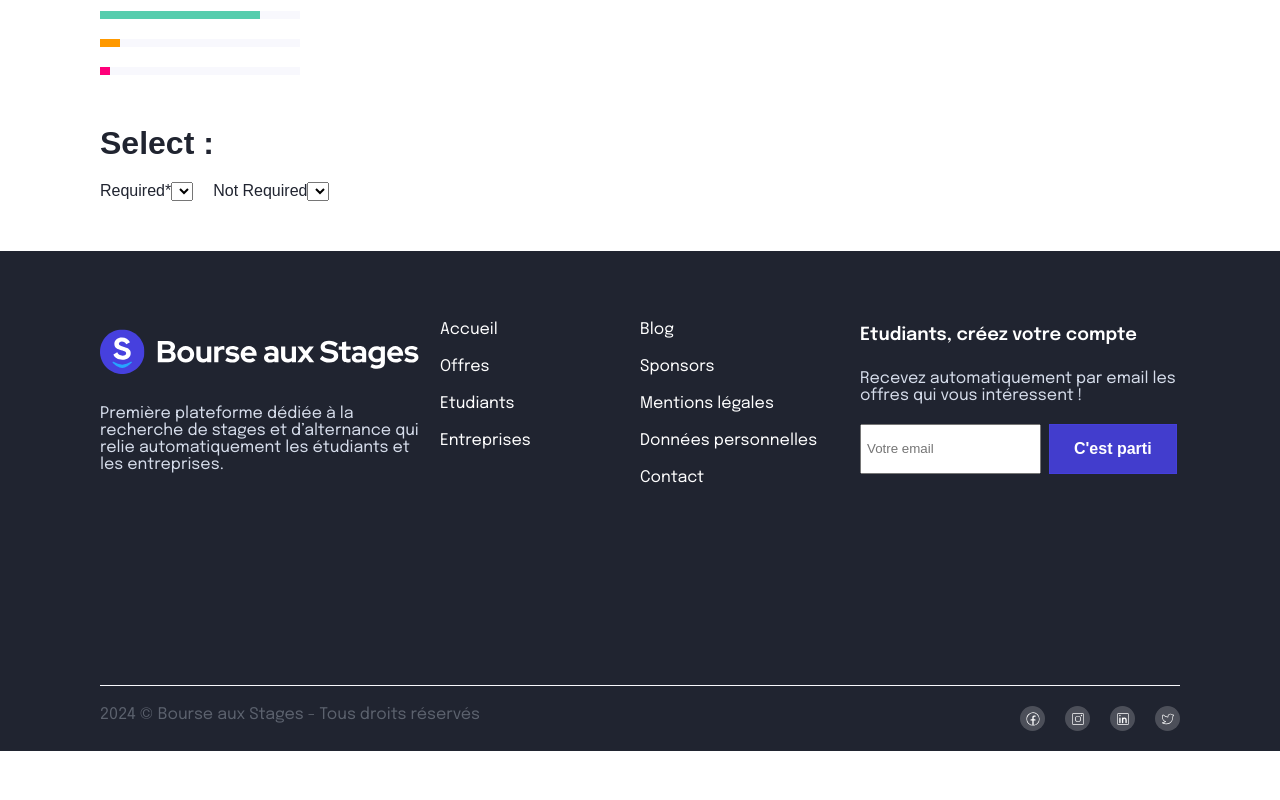
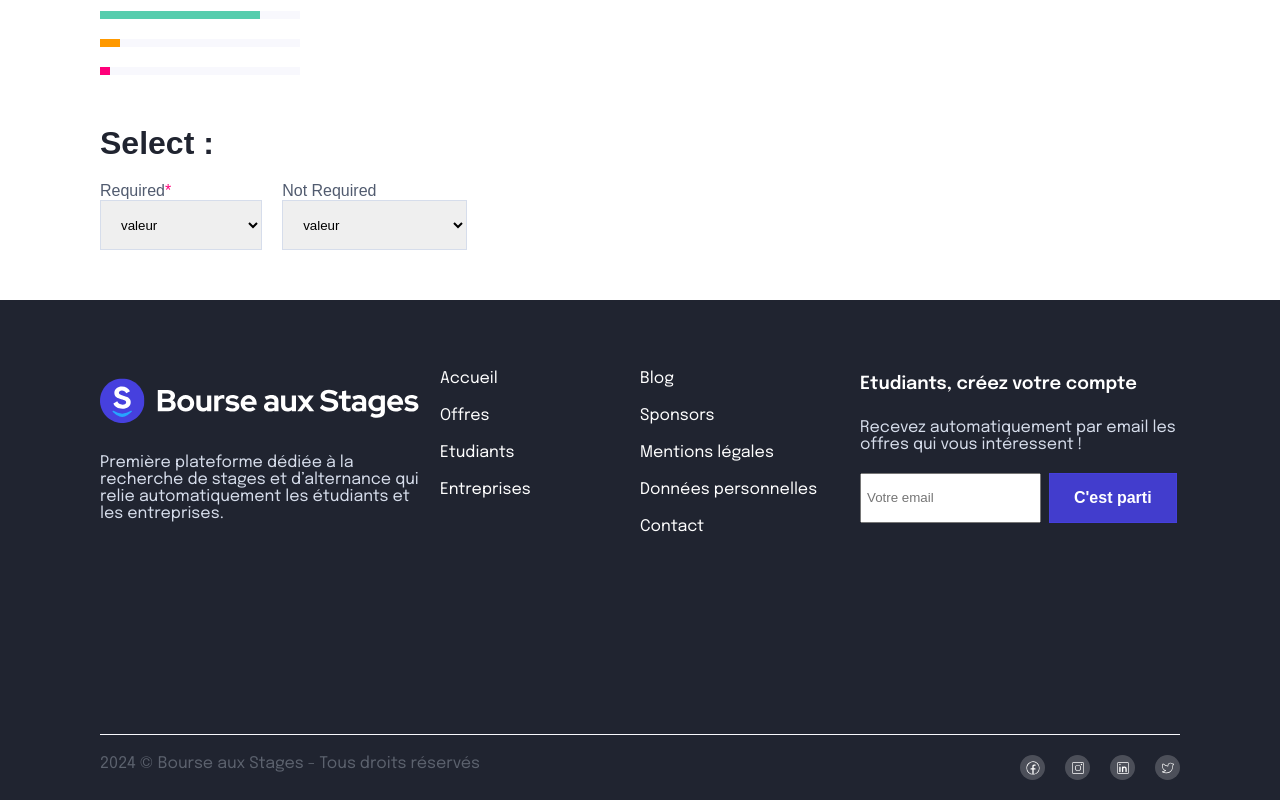
Before and after one commit to Fan2Shrek/BourseAuStage-front, a React (Create React App) app: page /ui-example in a window 1280 px wide. Shown: the part 1578-2378 px from the top of the page. Before the commit the page ends 2329 px from the top, so only its background shows below. Built offline with nearby package versions, Linux system fonts and the light colour scheme.

Commit message:
add front select

```diff
--- a/src/components/ui/atoms/Select/index.js
+++ b/src/components/ui/atoms/Select/index.js
@@ -5,7 +5,8 @@ const Select = ({
     type = 'select',
     label,
     id,
-    placeholder,
+    name,
+    value,
     required = false,
     className
 }) => {
@@ -28,8 +29,15 @@ const Select = ({
             className={'select__target'}
             type={type}
             id={id}
-            placeholder={placeholder}
-        />
+            name={name}
+            >
+            <option
+                className={'select__option'}
+                value={value}
+            >
+                {value}
+            </option>
+        </select>
     </div>
 }
 
--- a/src/components/ui/atoms/Select/select.scss
+++ b/src/components/ui/atoms/Select/select.scss
@@ -0,0 +1,18 @@
+.select {
+    .select__required {
+        color: var(--input-required-color);
+    }
+
+    &.text {
+        .select__label {
+            color: var(--color-grey-form);
+        }
+
+        .select__target {
+            width: 100%;
+            height: 50px;
+            padding: 12px 16px;
+            border: 1px solid var(--color-grey);
+        }
+    }
+}
--- a/src/pages/UiExample/index.js
+++ b/src/pages/UiExample/index.js
@@ -129,8 +129,8 @@ const UiExample = () => {
     ], [])
 
     const exampleSelects = useMemo(() => [
-        { id: 1, label: 'Required', type: 'text', placeholder: 'required', required: true },
-        { id: 2, label: 'Not Required', type: 'text', placeholder: 'not required', required: false },
+        { id: 1, label: 'Required', type: 'text', name: 'selectRequired', value: 'valeur', required: true },
+        { id: 2, label: 'Not Required', type: 'text', name: 'selectNotRequired', value: 'valeur', required: false },
     ], [])
 
     return <Container className={styles.container}>
--- a/src/theme/DefaultTheme/index.jsx
+++ b/src/theme/DefaultTheme/index.jsx
@@ -28,6 +28,7 @@ export const DefaultTheme = () => {
 
         setProperty('--color-grey', '#d6ddeb')
         setProperty('--color-dark-grey', '#5c626e')
+        setProperty('--color-grey-form', '#515B6F')
 
         setProperty('--color-danger', '#ff007a');
         setProperty('--color-warning', '#ff9900');
```
